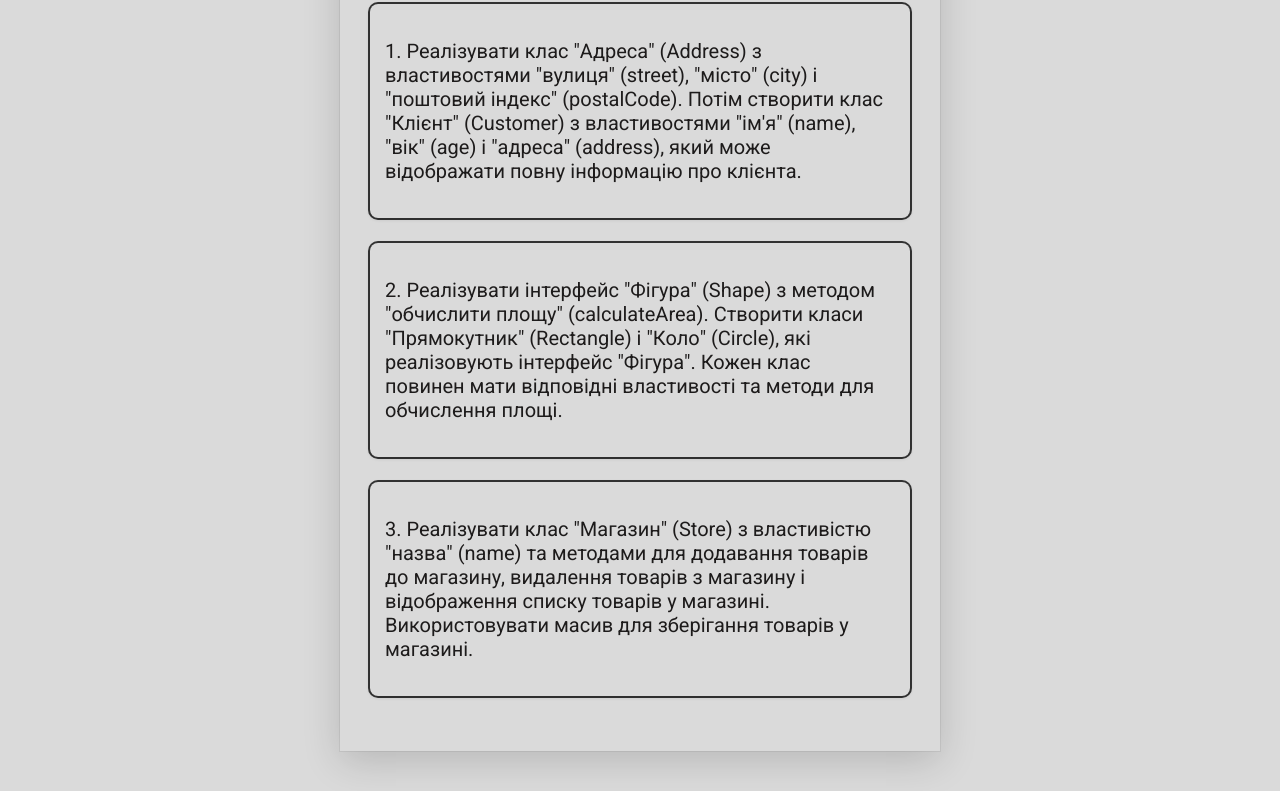
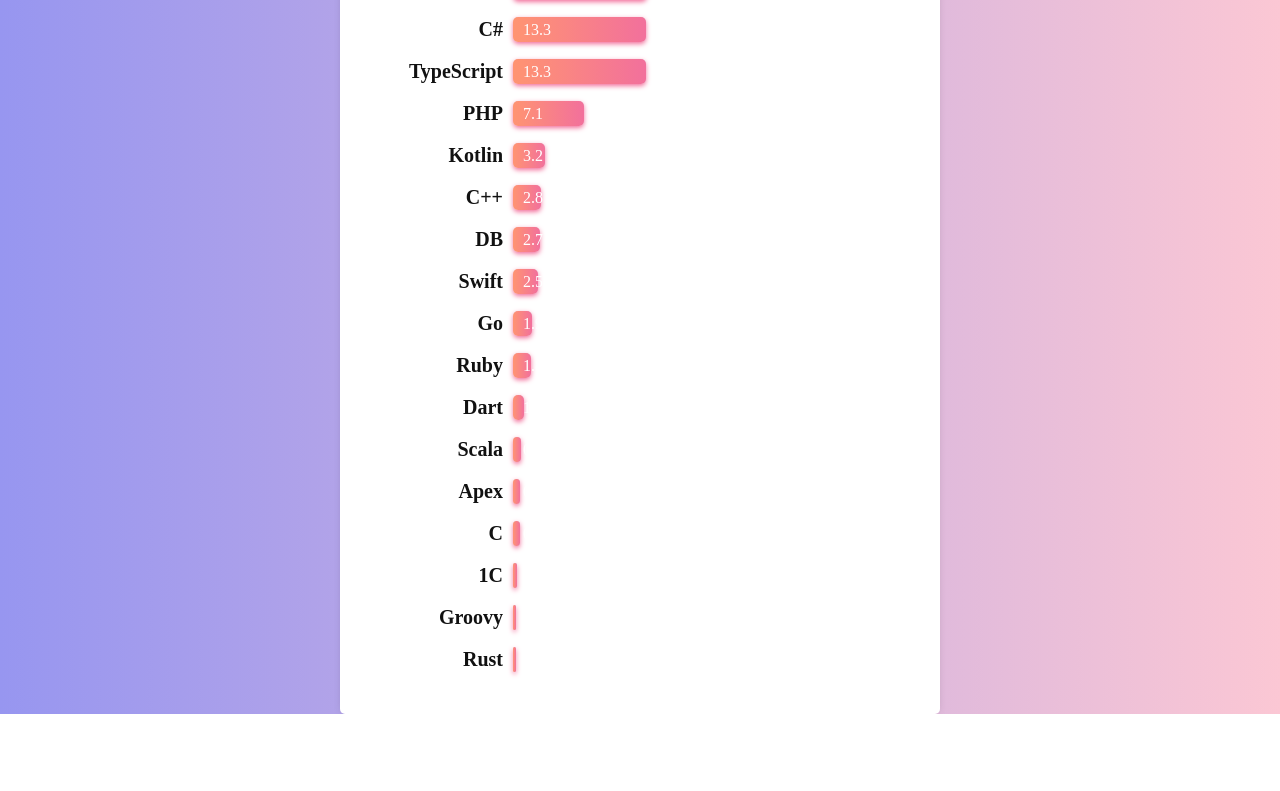
Before and after one commit to YakovchukIvan/home_work_HW-Array, a plain HTML site: page index.html in a window 1280 px wide. Shown: the part 151-942 px from the top of the page. After the commit the page ends 865 px from the top, so only its background shows below. Drawn offline with Linux system fonts and the light colour scheme; a web font is replaced by a local one.

Commit message:
codding task

```diff
--- a/Student.js
+++ /dev/null
@@ -1,10 +0,0 @@
-class Student extends User {
-
-    constructor(username, password, nickname) {
-        super (username, password);
-        this.nickname = nickname;
-    }
-    getStudentCourses() {
-        return[1,2]
-    }
-}
--- a/User.js
+++ /dev/null
@@ -1,15 +0,0 @@
-class User {
-
-	constructor (username, password) {
-		this.username = username;
-		this.password = password;
-	}
-	validatePassword() {
-		// > 6
-		if (this.password.length > 6) {
-			return true;
-		}
-		return false;
-	}
-
-}
--- a/index.html
+++ b/index.html
@@ -9,33 +9,36 @@
   </head>
   <body>
 
-    <div class="wrapper">
+    <!-- <div class="form__item">
+      <div class="form__label">Точний рейтинг (JS):</div>
+      <div class="rating">
+        <div class="rating__body">
+          <div class="rating__active"></div>
+          <div class="rating__items">
+            <input type="radio" class="rating__item" value="1" name="rating" id="">
+            <input type="radio" class="rating__item" value="2" name="rating" id="">
+            <input type="radio" class="rating__item" value="3" name="rating" id="">
+            <input type="radio" class="rating__item" value="4" name="rating" id="">
+            <input type="radio" class="rating__item" value="5" name="rating" id="">
+          </div>
+        </div>
+      </div>
+    </div>
+    <button type="submit" class="form__btn btn"></button> -->
 
-      <h2>Hello Type Script</h2>
+    <div class="reviews-container">
 
-      <div class="task1">
-        <p>1. Реалізувати клас "Адреса" (Address) з властивостями "вулиця" (street), "місто" (city) і "поштовий індекс"
-          (postalCode).
-          Потім створити клас "Клієнт" (Customer) з властивостями "ім'я" (name), "вік" (age) і "адреса" (address), який може
-          відображати повну інформацію про клієнта.</p>
+        <ol class="list__item">
+          <!-- <li class="review">
+            <p>Javascript</p>
+            <div class="progress">
+              <div class="progress-done" data-done="19.1"><span class="percent">19.1%</span></div>
+            </div>
+          </li> -->
+        </ol>
+
       </div>
 
-      <div class="task2">
-        <p>2. Реалізувати інтерфейс "Фігура" (Shape) з методом "обчислити площу" (calculateArea).
-          Створити класи "Прямокутник" (Rectangle) і "Коло" (Circle), які реалізовують інтерфейс "Фігура".
-          Кожен клас повинен мати відповідні властивості та методи для обчислення площі.</p>
-      </div>
-
-      <div class="task3">
-        <p>3. Реалізувати клас "Магазин" (Store) з властивістю "назва" (name) та методами для додавання товарів до магазину,
-          видалення товарів з магазину і
-          відображення списку товарів у магазині. Використовувати масив для зберігання товарів у магазині.</p>
-      </div>
-
-    </div>
-
-    <script src="./User.js"></script>
-    <script src="./Student.js"></script>
     <script src="./task.js" type="module"></script>
   </body>
 </html>
--- a/style.css
+++ b/style.css
@@ -1,39 +1,87 @@
-@import url('https://fonts.googleapis.com/css2?family=Roboto:ital,wght@0,300;0,400;0,500;0,700;1,400;1,500;1,700&display=swap');
+@import url('https://fonts.googleapis.com/css?family=Muli&display=swap');
 
-html {
+* {
     box-sizing: border-box;
 }
 
-*,
-*::after {
-    box-sizing: inherit;
+body {
+    background: linear-gradient(to right, #9796f0, #fbc7d4);
+    color: #333;
+    display: flex;
+    flex-direction: column;
+    align-items: center;
+    justify-content: center;
+    font-family: 'Muli';
+    /* height: 100vh; */
+    margin: 0;
 }
 
-body {
-    margin: 0;
-    padding: 40px;
-    background-color: rgb(218, 218, 218);
-    font-family: "Roboto", sans-serif;
-    font-size: 1.2rem;
-    min-height: 100vh;
-    width: 100%;
-    display: flex;
-    justify-content: center;
-    color: rgb(29, 27, 27);
+.reviews-container {
+    background-color: #fff;
+    border-radius: 5px;
+    box-shadow: 0 3px 10px -5px rgba(0, 0, 0, 0.3);
+    padding: 20px;
+    min-width: 600px;
 }
 
-.wrapper {
-    box-shadow: rgba(0, 0, 0, 0.16) 0px 10px 36px 0px, rgba(0, 0, 0, 0.06) 0px 0px 0px 1px;
-    max-width: 600px;
-    font-size: 20px;
-    padding: 30px;
+.review {
+    border: 1px solid transparent;
+    border-radius: 5px;
+    color: #777;
+    font-size: 12px;
+    padding: 5px;
+    margin: 5px 0;
 }
 
-.task1,
-.task2,
-.task3 {
-    box-shadow: rgba(0, 0, 0, 0.16) 0px 1px 4px, rgb(51, 51, 51) 0px 0px 0px 2px;
-    padding: 15px;
-    margin-bottom: 25px;
-    border-radius: 8px;
+.progress {
+    background-color: rgba(100, 100, 100, 0.2);
+    border-radius: 5px;
+    position: relative;
+    margin: 0 10px;
+    height: 25px;
+    width: max-content;
 }
+
+.progress:hover {
+    box-shadow: 0 3px 10px -5px rgba(0, 0, 0, 0.7);
+    cursor: pointer;
+    padding: 1px;
+}
+
+.progress-done {
+    background: linear-gradient(to left, rgb(242, 112, 156), rgb(255, 148, 114));
+    box-shadow: 0 3px 3px -5px rgb(242, 112, 156), 0 2px 5px rgb(242, 112, 156);
+    border-radius: 5px;
+    height: 25px;
+    /* width: 0; */
+    transition: width 1s ease 0.3s;
+    display: flex;
+    align-items: center;
+}
+
+.percent {
+    color: #fff;
+    font-weight: 500;
+    font-size: 16px;
+    padding-left: 10px;
+
+}
+ol {
+    list-style-type: none;
+    padding: 0;
+    position: relative;
+}
+
+li, .review {
+    display: grid;
+    grid-template-columns: 1fr 3fr;
+    align-items: center;
+    font-size: 20px;
+    font-weight: 600;
+    color: #111;
+}
+
+p {
+   text-align: right;
+   margin: 0;
+}
--- a/task.js
+++ b/task.js
@@ -1,13 +1,133 @@
 "use strict"
 
-let a = 'Ivan';
-let b = '777';
+const list__item = document.querySelector('.list__item');
 
-const person = new User(a, b);
-console.log("person:", person)
-console.log("person.username:", person.username)
-console.log("person.validatePassword()", person.validatePassword());
+const data = [
+  { id: 1, language: "JavaScript", popularity: 19.1 },
+  { id: 2, language: "Java", popularity: 14 },
+  { id: 3, language: "Python", popularity: 13.4 },
+  { id: 4, language: "C#", popularity: 13.3 },
+  { id: 5, language: "TypeScript", popularity: 13.3 },
+  { id: 6, language: "PHP", popularity: 7.1 },
+  { id: 7, language: "Kotlin", popularity: 3.2 },
+  { id: 8, language: "C++", popularity: 2.8 },
+  { id: 9, language: "DB", popularity: 2.7 },
+  { id: 10, language: "Swift", popularity: 2.5 },
+  { id: 11, language: "Go", popularity: 1.9 },
+  { id: 12, language: "Ruby", popularity: 1.8 },
+  { id: 13, language: "Dart", popularity: 1.1 },
+  { id: 14, language: "Scala", popularity: 0.8 },
+  { id: 15, language: "Apex", popularity: 0.7 },
+  { id: 16, language: "C", popularity: 0.7 },
+  { id: 17, language: "1C", popularity: 0.4 },
+  { id: 18, language: "Groovy", popularity: 0.3 },
+  { id: 19, language: "Rust", popularity: 0.3 },
+];
+console.log(data.length);
+console.log(data[2].language);
 
-let firstStudent = new Student(a, b, 'Vist');
-console.log("firstStudent:", firstStudent)
-console.log(firstStudent.getStudentCourses());
+
+
+
+
+// function tableStart() { // функція яка вставляє години погоди
+
+//         for (let i = 0; i < data.length; i++) {
+// 			let dataLanguage = data[i];
+// 			console.log("dataLanguage", dataLanguage)
+
+// 			list__item.insertAdjacentHTML("beforeend",
+// 			`
+// 			<li class="review">
+// 				<p>${dataLanguage.language}</p>
+// 				<div class="progress">
+// 				<div class="progress-done" data-done="${dataLanguage.popularity}"><span class="percent">${dataLanguage.popularity}</span></div>
+// 				</div>
+// 			</li>
+// 			`
+//         )}
+
+
+// }
+// tableStart()
+
+// function startProgres(progressDone) {
+// 	console.log('Good');
+// 		// progressDone.forEach(progress => {
+// 		// 	const numProgress = progress.getAttribute('data-done');
+// 		// 	console.log(numProgress);
+// 		// 	progress.style.width = (numProgress * 10) + 'px';
+// 		// });
+
+
+// 		for (let i = 0; i < data.length; i++) {
+// 			let dataLanguage = data[i];
+// 			console.log("dataLanguage.popularity", dataLanguage.popularity)
+// 			progressDone.style.width = dataLanguage.popularity + 'px';
+//         }
+// }
+
+// document.addEventListener('DOMContentLoaded', function() {
+//   // DOM-дерево повністю завантажене
+//   const progressDone = document.querySelectorAll('.progress-done');
+//   startProgres(progressDone);
+// });
+
+
+// function tableStart() {
+//   for (let i = 0; i < data.length; i++) {
+//     let dataLanguage = data[i];
+//     list__item.insertAdjacentHTML("beforeend", `
+//       <li class="review">
+//         <p>${dataLanguage.language}</p>
+//         <div class="progress">
+//           <div class="progress-done" data-done="${dataLanguage.popularity}"><span class="percent">${dataLanguage.popularity}</span></div>
+//         </div>
+//       </li>
+//     `);
+//   }
+
+//   startProgres();
+// }
+
+// function startProgres(progressDone) {
+//   for (let i = 0; i < data.length; i++) {
+//     let dataLanguage = data[i];
+//     progressDone.style.width = (dataLanguage.popularity * 10) + 'px';
+//   }
+// }
+
+// document.addEventListener('DOMContentLoaded', function() {
+//   const progressDone = document.querySelector('.progress-done');
+//   startProgres(progressDone);
+// });
+
+// tableStart();
+
+function tableStart() {
+  for (let i = 0; i < data.length; i++) {
+    let dataLanguage = data[i];
+    list__item.insertAdjacentHTML("beforeend", `
+      <li class="review">
+        <p>${dataLanguage.language}</p>
+        <div class="progress">
+          <div class="progress-done" data-done="${dataLanguage.popularity}"><span class="percent">${dataLanguage.popularity}</span></div>
+        </div>
+      </li>
+    `);
+  }
+
+  startProgres();
+}
+
+function startProgres() {
+  const progressDoneElements = document.querySelectorAll('.progress-done');
+  progressDoneElements.forEach(progressDone => {
+    const numProgress = progressDone.getAttribute('data-done');
+    progressDone.style.width = (numProgress * 10) + 'px';
+  });
+}
+
+document.addEventListener('DOMContentLoaded', function() {
+  tableStart();
+});
```
